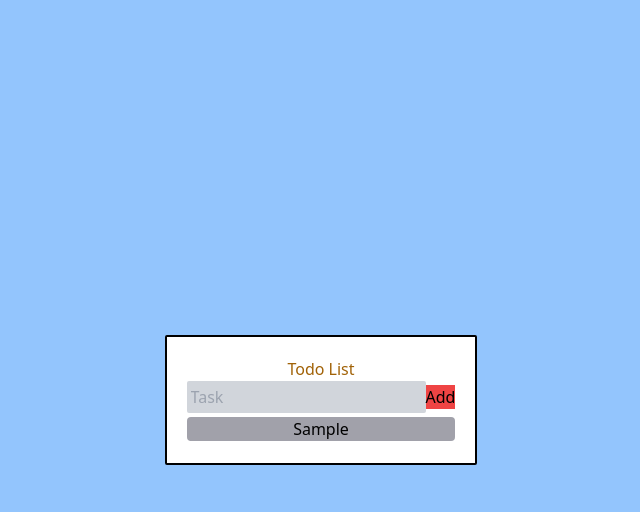
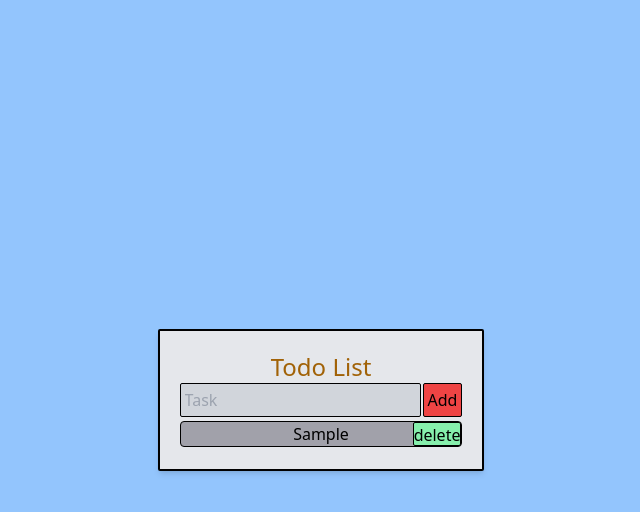
Before and after one commit to baboshi02/To-Do-List-React, a React (Vite) app: page / in a window 1280 px wide. Both pictures are taken after typing "Sample" into the empty fields and a click on the button "Add". Shown: the top 512 px of the page, without its empty margins (319-959 px from the left). Built offline with nearby package versions, Linux system fonts and the light colour scheme.

Commit message:
ADDED DELETE FUNCTIONALITY

```diff
--- a/src/App.jsx
+++ b/src/App.jsx
@@ -3,12 +3,23 @@ import { useState } from "react";
 export default function App() {
   const [toDoItems, setToDoItems] = useState([]);
   console.log(toDoItems);
+  const handleDelete = (item) => {
+    setToDoItems((prev) => prev.filter((itm) => itm != item));
+  };
   return (
-    <div className="bg-[#fff] p-5 text-center rounded-sm border-2 border-black ">
-      <h1 className="text-yellow-700 ">Todo List</h1>
+    <div className="bg-gray-200 p-5 text-center rounded-sm border-2 border-black box-border shadow-md ">
+      <h1 className="text-yellow-700 text-2xl">Todo List</h1>
       <InputTask setToDoItems={setToDoItems} />
       {toDoItems.map((item) => (
-        <div className="bg-zinc-400 mb-0.5 rounded">{item}</div>
+        <div className="bg-zinc-400 mb-0.5 rounded border relative  border-black">
+          {item}
+          <button
+            className="bg-green-300 border h-full rounded-sm border-black absolute right-0 "
+            onClick={() => handleDelete(item)}
+          >
+            delete
+          </button>
+        </div>
       ))}
     </div>
   );
--- a/src/Components/InputTask.jsx
+++ b/src/Components/InputTask.jsx
@@ -4,6 +4,7 @@ import { useState } from "react";
 export const InputTask = ({ setToDoItems }) => {
   const [task, setTask] = useState();
   const handleSubmit = () => {
+    if (task.length < 1) return;
     setToDoItems((prev) => [...prev, task]);
     setTask("");
   };
@@ -17,12 +18,14 @@ export const InputTask = ({ setToDoItems }) => {
       >
         <input
           type="text"
-          className="bg-gray-300 rounded-sm p-1"
+          className="bg-gray-300 rounded-sm p-1 border border-black"
           placeholder="Task"
           onChange={(e) => setTask(e.target.value)}
           value={task}
         />
-        <button className="bg-red-500 ">Add</button>
+        <button className="bg-red-500 hover:bg-red-800 active:bg-red-300 active:border-gray-400 rounded-sm border border-black p-1 ml-0.5">
+          Add
+        </button>
       </form>
     </div>
   );
```
